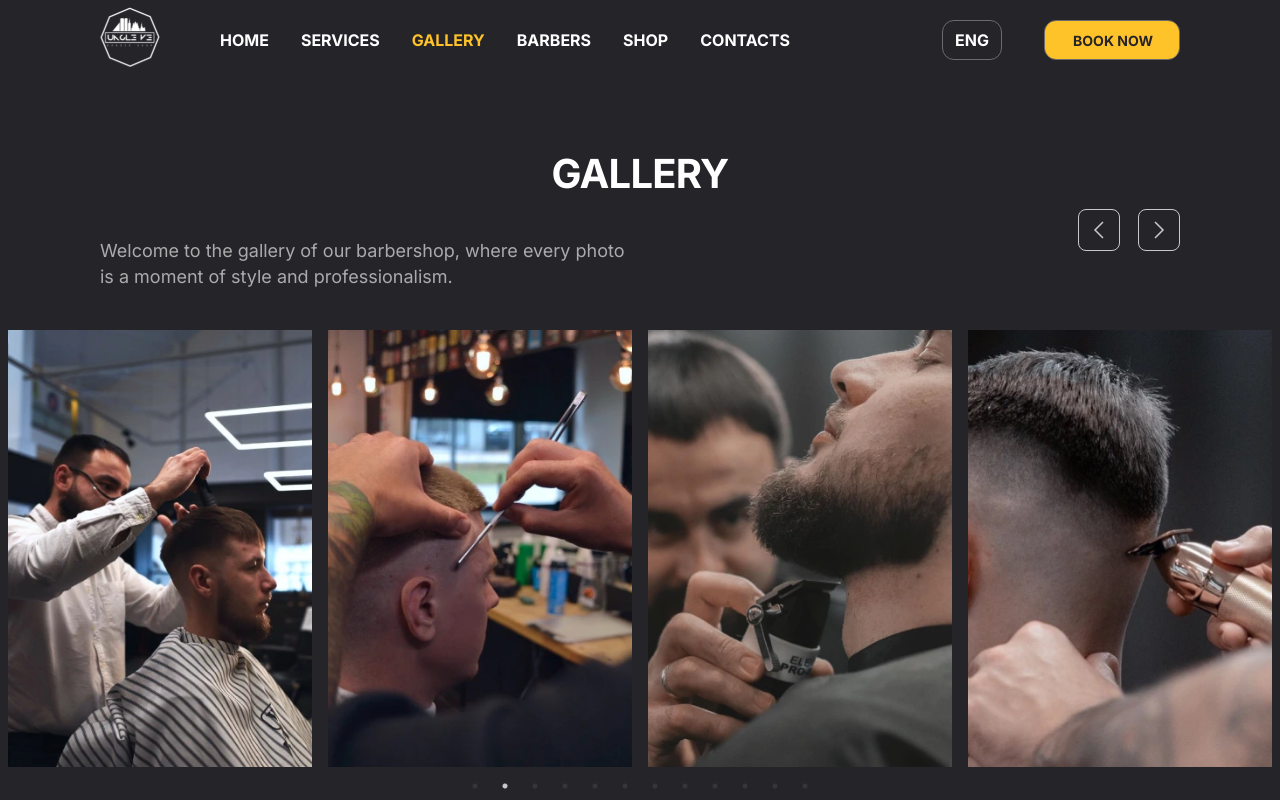
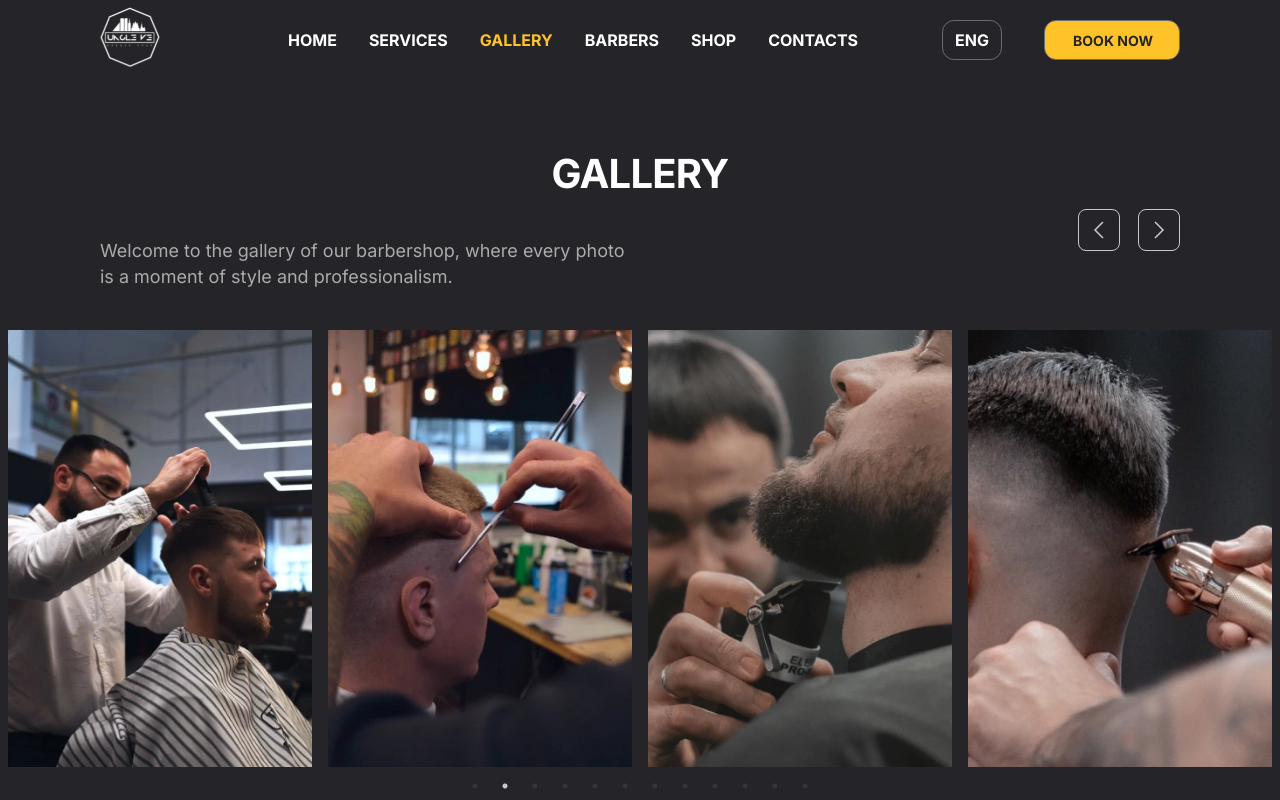
Before and after one commit to lopachuck/test-barber, a React (Create React App) app: page /gallery in a window 1280 px wide. Shown: the top 800 px of the page. Built offline with nearby package versions, Linux system fonts and the light colour scheme; no server answers.

Commit message:
Scroll fix

```diff
--- a/src/components/Menu/menu.styles.ts
+++ b/src/components/Menu/menu.styles.ts
@@ -10,7 +10,6 @@ export const MenuWrapper = styled.nav<IOpenMenuProps>`
     display: flex;
     gap: 32px;
     touch-action: none;
-    overflow: scroll;
     @media ${devices.md} {
         display: ${({ isMenuOpen }) => (isMenuOpen ? 'flex' : 'none')};
         flex-direction: column;
@@ -25,6 +24,7 @@ export const MenuWrapper = styled.nav<IOpenMenuProps>`
         padding-top: 215px;
         align-items: center;
         justify-content: center;
+        overflow: scroll;
         background: ${({theme}) => theme.colors.background};
     }
     @media ${devices.ipad7th} {
--- a/src/layouts/Header/header.styles.ts
+++ b/src/layouts/Header/header.styles.ts
@@ -18,6 +18,7 @@ export const HeaderContainer = styled.header`
 `
 export const HeaderWrapper = styled.div`
     display: flex;
+    justify-content: space-between;
     max-width: 1440px;
     padding: 0 140px;
     width: 100%;
@@ -160,7 +161,7 @@ export const BookingBtnWrapper = styled.div`
     height: 100%;
     align-items: center;
     gap: 32px;
-    margin-left: auto;
+    margin-left: 16px;
     @media ${devices.md} {
         height: 60px;
         gap: 16px;
```
